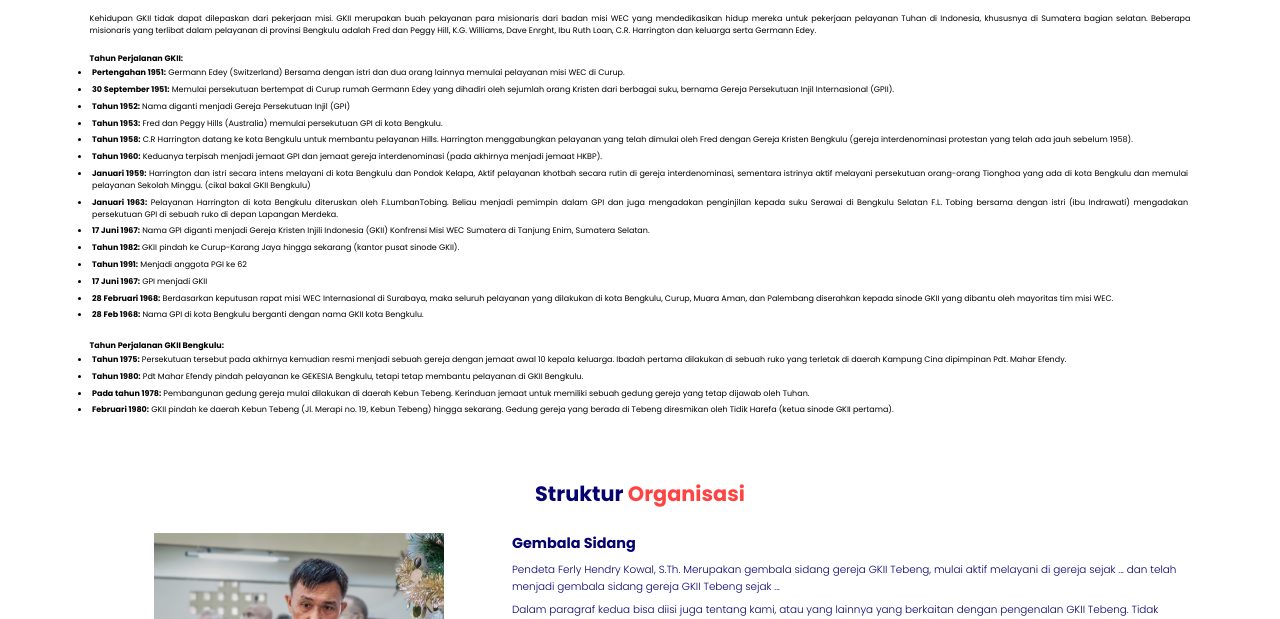
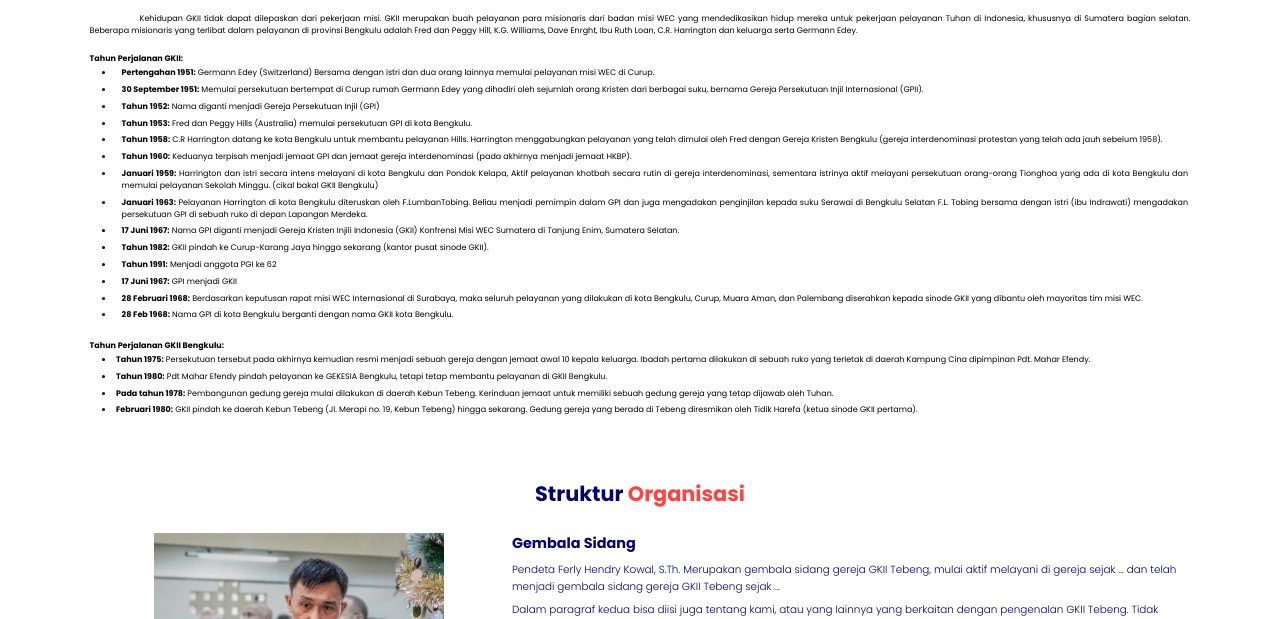
Before and after one commit to CMFSA2/GKII-Tebeng, a plain HTML site: page index.html in a window 1280 px wide. Shown: the part 1309-1928 px from the top of the page. Drawn offline with nearby package versions, Linux system fonts and the light colour scheme.

Commit message:
revisi poin

```diff
--- a/css/style.css
+++ b/css/style.css
@@ -311,14 +311,20 @@ body {
 
 .apengantar p {
   padding-bottom: 2rem;
+  text-indent: 50px;
 }
 
 .apengantar ul {
-  list-style: disc;
+  margin-left: 3rem;
 }
 
 .apengantar li {
   padding: 0.3rem;
+  padding-left: 1rem;
+}
+
+.agkiibengkulu ul {
+  margin-left: 3rem;
 }
 
 .agkiibengkulu h4 {
--- a/index.html
+++ b/index.html
@@ -63,7 +63,7 @@
       <h1>Tentang <span>GKII</span></h1>
       </div>
       <div class="aimg">
-      <img src="img/tentang-kami.JPG" alt="ai">
+      <img src="img/header-bg.jpg" alt="ai">
       </div>
       <div class="acontent">
         <div class="apengantar">
@@ -112,7 +112,7 @@
         <div class="content">
           <h3>Gembala Sidang</h3>
           <p>Pendeta Ferly Hendry Kowal, S.Th. Merupakan gembala sidang gereja GKII Tebeng, mulai aktif melayani di gereja sejak ... dan telah menjadi gembala sidang gereja GKII Tebeng sejak ...</p>
-          <p>Dalam paragraf kedua bisa diisi juga tentang kami, atau yang lainnya yang berkaitan dengan pengenalan GKII Tebeng. Tidak terbatas oleh 2 paragraf saja, bisa ditambahkan lagi jika diperlukan  </p>
+          <p>Dalam paragraf kedua bisa diisi juga tentang kami, atau yang lainnya yang berkaitan dengan pengenalan GKII Tebeng. Tidak terbatas oleh 2 paragraf saja, bisa ditambahkan lagi jika diperlukan</p>
         </div>
       </div>
      </section>
```
Lines whose indentation alone changed are shown as unchanged.
